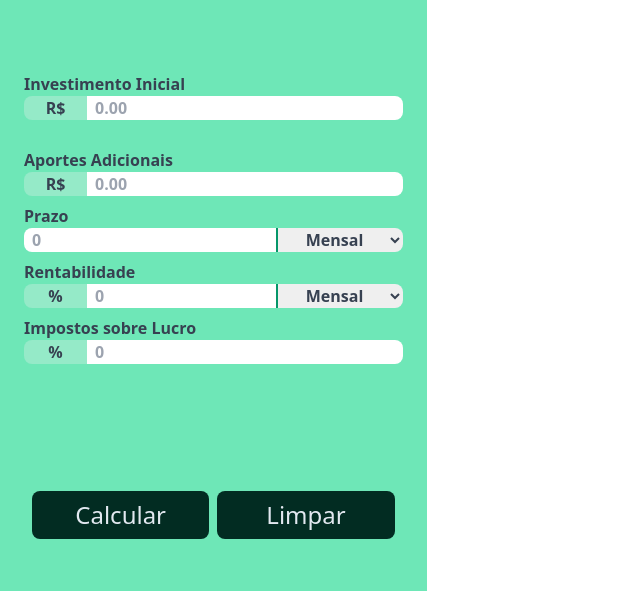
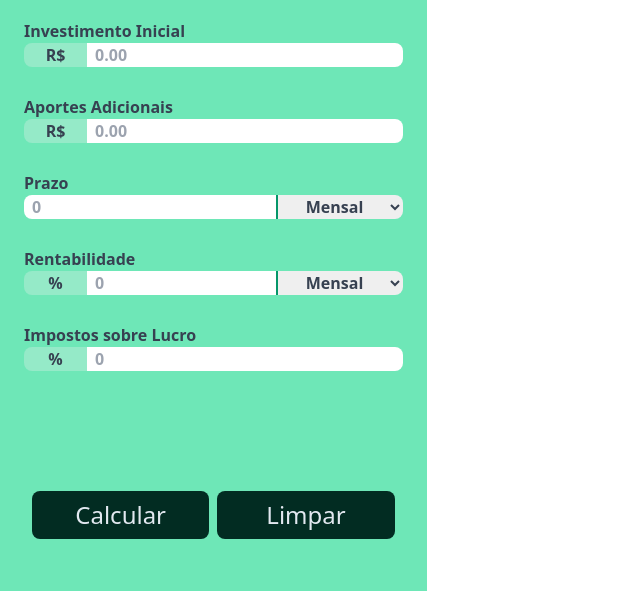
Before and after one commit to JDSdamasceno/Calculadora_Investimentos, a website built with Vite: page index.html in a window 1280 px wide. Shown: the part 209-800 px from the top of the page, without its empty margins (0-640 px from the left). Built offline with nearby package versions, Linux system fonts and the light colour scheme; files whose address does not match are found by name.

Commit message:
alterações etéticas no formulário

```diff
--- a/index.html
+++ b/index.html
@@ -18,14 +18,14 @@
             <input required type="text" class="w-5/6 rounded-r-lg px-2" id="starting-amount" name="starting-amount" placeholder="0.00" />
           </div>
         </div>
-        <div class="flex w-full flex-col px-4 my-2 [4.25rem]">
+        <div class="flex w-full flex-col px-4 my-2 h-[4.25rem]">
           <label for="additional-contribution" class="font-bold text-gray-700">Aportes Adicionais</label>
           <div class="flex font-bold text-gray-700">
             <input value="R$" class="w-1/6  text-center rounded-l-lg" type="text" disabled  />
             <input type="text" class="w-5/6 rounded-r-lg px-2" id="additional-contribution" name="additional-contribution" placeholder="0.00"/>
           </div>
         </div>
-        <div class="flex w-full flex-col px-4 my-2 [4.25rem]">
+        <div class="flex w-full flex-col px-4 my-2 h-[4.25rem]">
           <label for="time-amount" class="font-bold text-gray-700">Prazo</label>
           <div class="flex font-bold text-gray-700">
             <input required type="text" class="w-2/3 rounded-l-lg px-2" id="time-amount" name="time-amount" placeholder="0" />
@@ -35,7 +35,7 @@
             </select>
           </div>
         </div>
-        <div class="flex w-full flex-col px-4 my-2 [4.25rem]">
+        <div class="flex w-full flex-col px-4 my-2 h-[4.25rem]">
           <label for="return-rate" class="font-bold text-gray-700">Rentabilidade</label>
           <div class="flex font-bold text-gray-700">
             <input value="%" class="w-1/6  text-center rounded-l-lg" type="text" disabled />
@@ -46,7 +46,7 @@
             </select>
           </div>
         </div>
-        <div class="flex w-full flex-col px-4 my-2 [4.25rem]">
+        <div class="flex w-full flex-col px-4 my-2 h-[4.25rem]">
           <label for="tax-rate" class="font-bold text-gray-700">Impostos sobre Lucro</label>
           <div class="flex font-bold text-gray-700">
             <input value="%" class="w-1/6  text-center rounded-l-lg" type="text" disabled />
```
